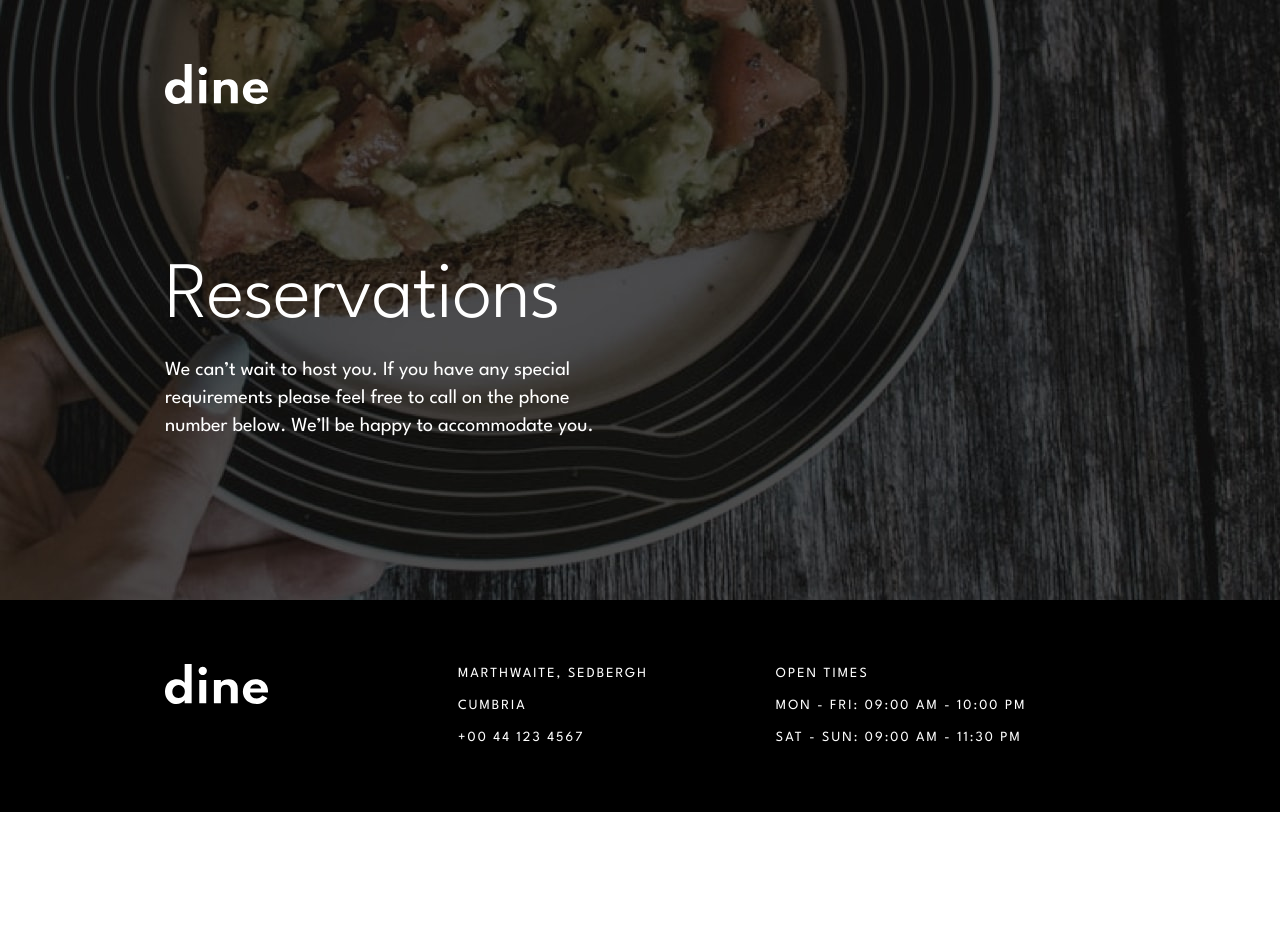
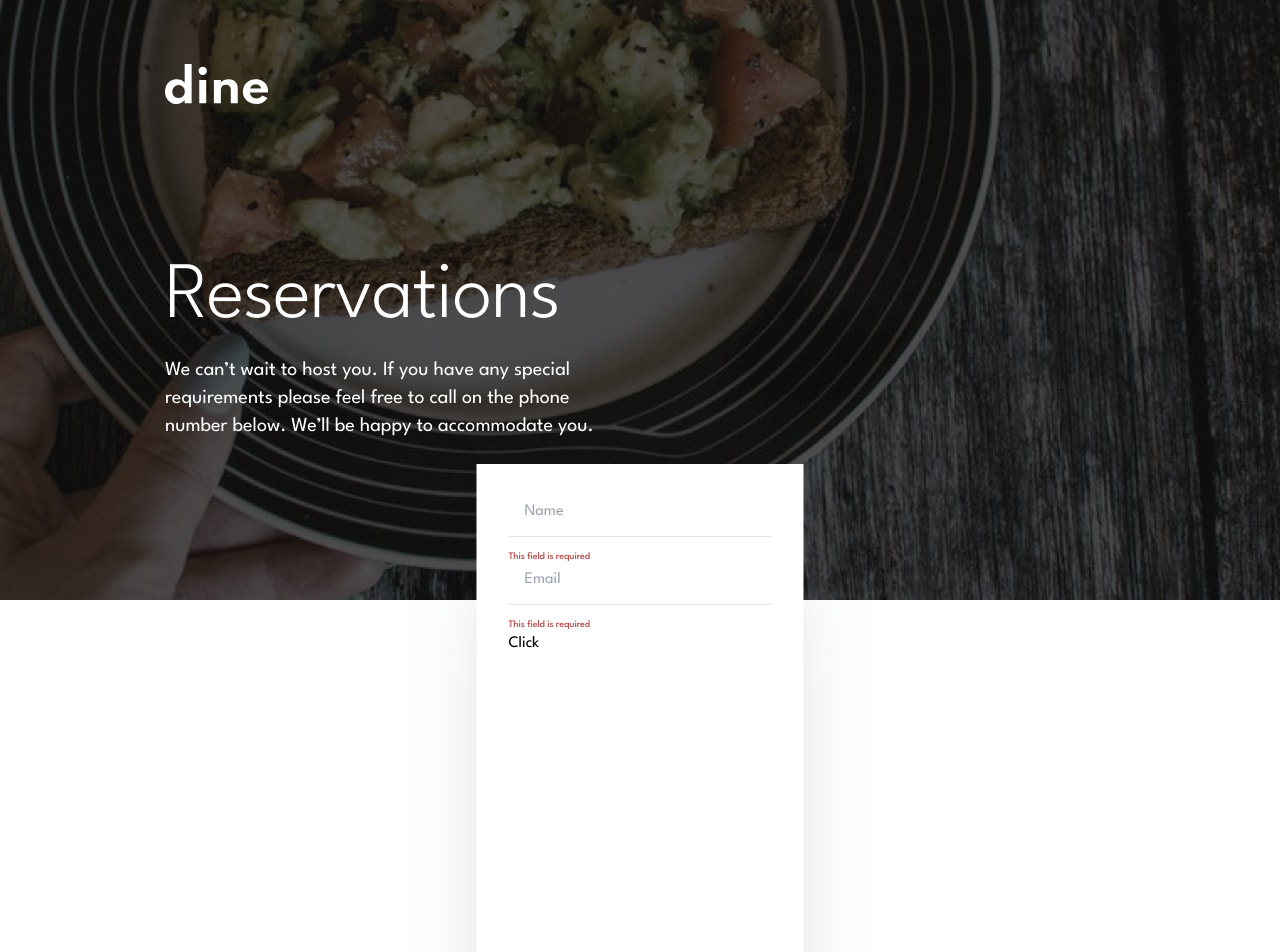
Before and after one commit to caarlosdamian/dine-restaurant, a Next.js app: page /booking in a window 1280 px wide. Shown: the top 952 px of the page. Before the commit the page ends 812 px from the top, so only its background shows below. Built offline with nearby package versions, Linux system fonts and the light colour scheme.

Commit message:
feat(form): added formulary

```diff
--- a/package.json
+++ b/package.json
@@ -19,6 +19,7 @@
     "postcss": "8.4.28",
     "react": "18.2.0",
     "react-dom": "18.2.0",
+    "react-hook-form": "^7.45.4",
     "tailwindcss": "3.3.3",
     "typescript": "5.1.6"
   }
--- a/src/app/booking/page.tsx
+++ b/src/app/booking/page.tsx
@@ -1,12 +1,14 @@
-import { BookingHero } from '@/components/bookingHero/BookingHero'
-import React from 'react'
+import { BookingHero } from '@/components/bookingHero/BookingHero';
+import { Form } from '@/components/form/Form';
+import React from 'react';
 
 const BookingPage = () => {
   return (
     <div>
-      <BookingHero/>
+      <BookingHero />
+      <Form />
     </div>
-  )
-}
+  );
+};
 
-export default BookingPage
+export default BookingPage;
--- a/src/components/bookingHero/BookingHero.tsx
+++ b/src/components/bookingHero/BookingHero.tsx
@@ -4,7 +4,7 @@ import { Button } from '..';
 
 export const BookingHero = () => {
   return (
-    <div className="h-[600px]  bg-[url('/images/booking/hero-bg-mobile.jpg')] md:bg-[url('/images/booking/hero-bg-tablet.jpg')]  lg:bg-[url('/images/booking/hero-bg-desktop.jpg')] bg-no-repeat bg-cover px-6 py-14 flex flex-col items-center gap-11 justify-center md:px-10 md:justify-start md:gap-[70px] lg:px-[165px] lg:py-16 lg:items-start lg:gap-[154px]">
+    <div className="h-[600px] pb-[228px]  bg-[url('/images/booking/hero-bg-mobile.jpg')] md:bg-[url('/images/booking/hero-bg-tablet.jpg')]  lg:bg-[url('/images/booking/hero-bg-desktop.jpg')] bg-no-repeat bg-cover px-6 py-14 flex flex-col items-center gap-11 justify-center md:px-10 md:justify-start md:gap-[70px] lg:px-[165px] lg:py-16 lg:items-start lg:gap-[154px]">
       <div className="relative h-[82.4px] w-20 md:w-[103px] md:h-[40px] md:self-start">
         <Image src="/logo.svg" alt="logo" fill className="object-contain" />
       </div>
--- a/src/components/footer/Footer.tsx
+++ b/src/components/footer/Footer.tsx
@@ -3,7 +3,7 @@ import React from 'react';
 
 export const Footer = () => {
   return (
-    <footer className="py-20 px-6 text-white bg-black flex flex-col items-center gap-11 md:flex-row md:items-start md:justify-start md:py-16 md:px-10 md:gap-32 lg:px-[165px] lg:gap-[190px]">
+    <footer className="py-20 px-6 text-white bg-code_gray flex flex-col items-center gap-11 md:flex-row md:items-start md:justify-start md:py-16 md:px-10 md:gap-32 lg:px-[165px] lg:gap-[190px]">
       <div className="relative h-[40px] w-[103px]">
         <Image src="/logo.svg" alt="logo" fill className="object-contain" />
       </div>
--- /dev/null
+++ b/src/components/form/Form.tsx
@@ -0,0 +1,40 @@
+'use client';
+import React from 'react';
+import { LabelInput } from '../labelInput/LabelInput';
+import { useForm, SubmitHandler } from 'react-hook-form';
+type Inputs = {
+  name: string;
+  email: string;
+};
+
+export const Form = () => {
+  const {
+    register,
+    handleSubmit,
+    watch,
+    formState: { errors },
+  } = useForm<Inputs>();
+
+  return (
+    <form onSubmit={handleSubmit((data)=>console.log(data))} className="bg-white h-[536px] relative">
+      <div
+        className="bg-white  h-[585px] w-[327px] absolute top-[-136px] left-[50%] right-[50%] translate-x-[-50%] p-8"
+        style={{ boxShadow: '0px 75px 100px -50px rgba(56, 66, 85, 0.50)' }}
+      >
+        <div className="flex flex-col gap-3">
+          <LabelInput label="name" placeholder="Name" register={register} />
+          <span className="text-[#B54949] text-[10px] font-medium tracking-[-0.125px]">
+            This field is required
+          </span>
+        </div>
+        <div className="flex flex-col gap-3">
+          <LabelInput label="email" placeholder="Email" register={register} />
+          <span className="text-[#B54949] text-[10px] font-medium tracking-[-0.125px]">
+            This field is required
+          </span>
+        </div>
+        <button type='submit'>Click</button>
+      </div>
+    </form>
+  );
+};
--- /dev/null
+++ b/src/components/labelInput/LabelInput.tsx
@@ -0,0 +1,18 @@
+import React, { InputHTMLAttributes } from 'react';
+
+interface Props extends InputHTMLAttributes<HTMLInputElement> {
+  label: string;
+  register: any;
+}
+
+export const LabelInput = ({ id, label, register, ...props }: Props) => {
+  return (
+    <input
+      id={id}
+      {...register(`${label}`)}
+      type="text"
+      {...props}
+      className=" outline-none px-4 pt-1 pb-3 border-b-[1px] border-[rgba(17, 17, 17, 0.5)] placeholder:text-[rgba(17, 17, 17, 0.5)]"
+    />
+  );
+};
--- a/src/components/menu/Menu.tsx
+++ b/src/components/menu/Menu.tsx
@@ -7,7 +7,7 @@ export const Menu = () => {
   return (
     <section
       id="menu"
-      className="bg-black h-full w-screen px-6 pt-[72px] pb-[100px] flex flex-col items-center gap-[85px] md:px-24 lg:pt-52 lg:pb-24 lg:flex-row lg:items-start lg:justify-center"
+      className="bg-code_gray h-full w-screen px-6 pt-[72px] pb-[100px] flex flex-col items-center gap-[85px] md:px-24 lg:pt-52 lg:pb-24 lg:flex-row lg:items-start lg:justify-center"
     >
       <div className="flex flex-col gap-3 text-white text-center items-center md:w-[445px] md:gap-7 lg:items-start lg:text-start">
         <Image
```
Also changed, not shown: 1 other file (tests, documents, lock files or other folders).
